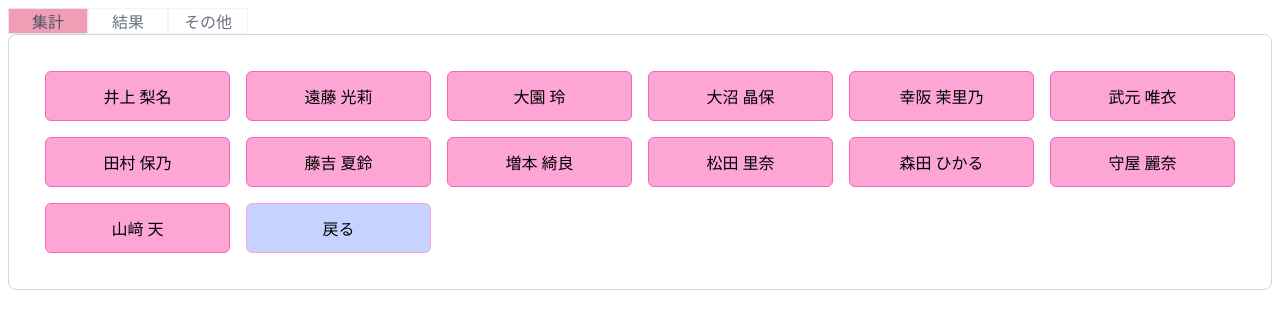
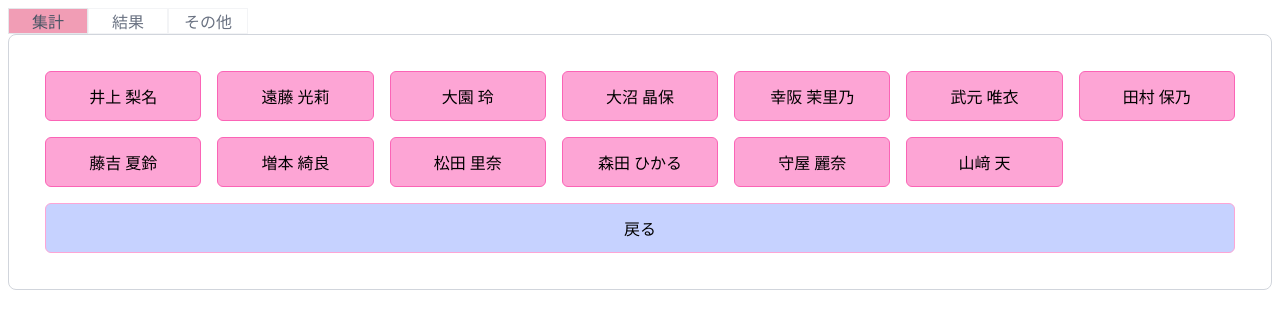
Before and after one commit to akazs/karasu, a SvelteKit app: page / in a window 1280 px wide. Both pictures are taken after a click on the button "二期生". Shown: the top 328 px of the page. Built offline with nearby package versions, Linux system fonts and the light colour scheme.

Commit message:
move some buttons

```diff
--- a/src/routes/sorter.svelte
+++ b/src/routes/sorter.svelte
@@ -31,7 +31,7 @@
 {/if}
 
 {#if currentState % 3 == 1}
-  <div class="grid grid-cols-2 md:grid-cols-6 gap-2 md:gap-4">
+  <div class="grid grid-cols-2 md:grid-cols-7 gap-2 md:gap-4">
     {#each structured_members as generation (generation.name)}
       {#if generation.name == selectedGeneration}
         {#each generation.members as member (member.fullname)}
@@ -46,7 +46,9 @@
         {/each}
       {/if}
     {/each}
-    {#if !oneGenerationMode}
+  </div>
+  {#if !oneGenerationMode}
+    <div class="grid grid-cols-1 mt-2 md:mt-4">
       <button
         class="btn-indigo"
         aria-label="back"
@@ -54,12 +56,12 @@
           currentState -= 1;
         }}>戻る</button
       >
-    {/if}
-  </div>
+    </div>
+  {/if}
 {/if}
 
 {#if currentState % 3 == 2}
-  <div class="grid gap-2 md:gap-4">
+  <div class="grid grid-cols-1 md:grid-cols-2 gap-2 md:gap-4">
     {#each cuts as cut, i (cut)}
       <button
         class="btn-pink"
@@ -75,6 +77,8 @@
         }}>{cut}</button
       >
     {/each}
+  </div>
+  <div class="grid grid-cols-1 mt-2 md:mt-4">
     <button
       class="btn-indigo"
       aria-label="back"
```
